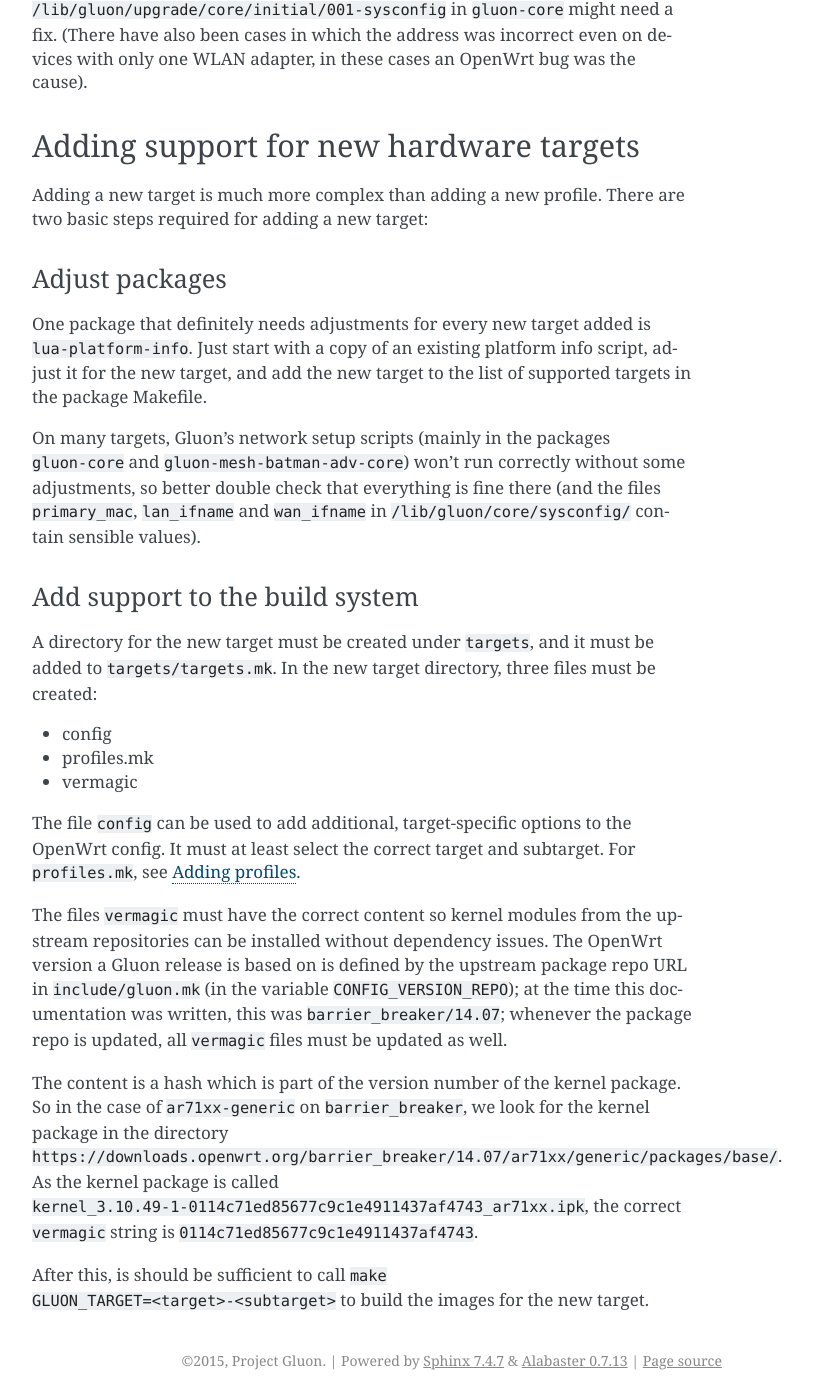
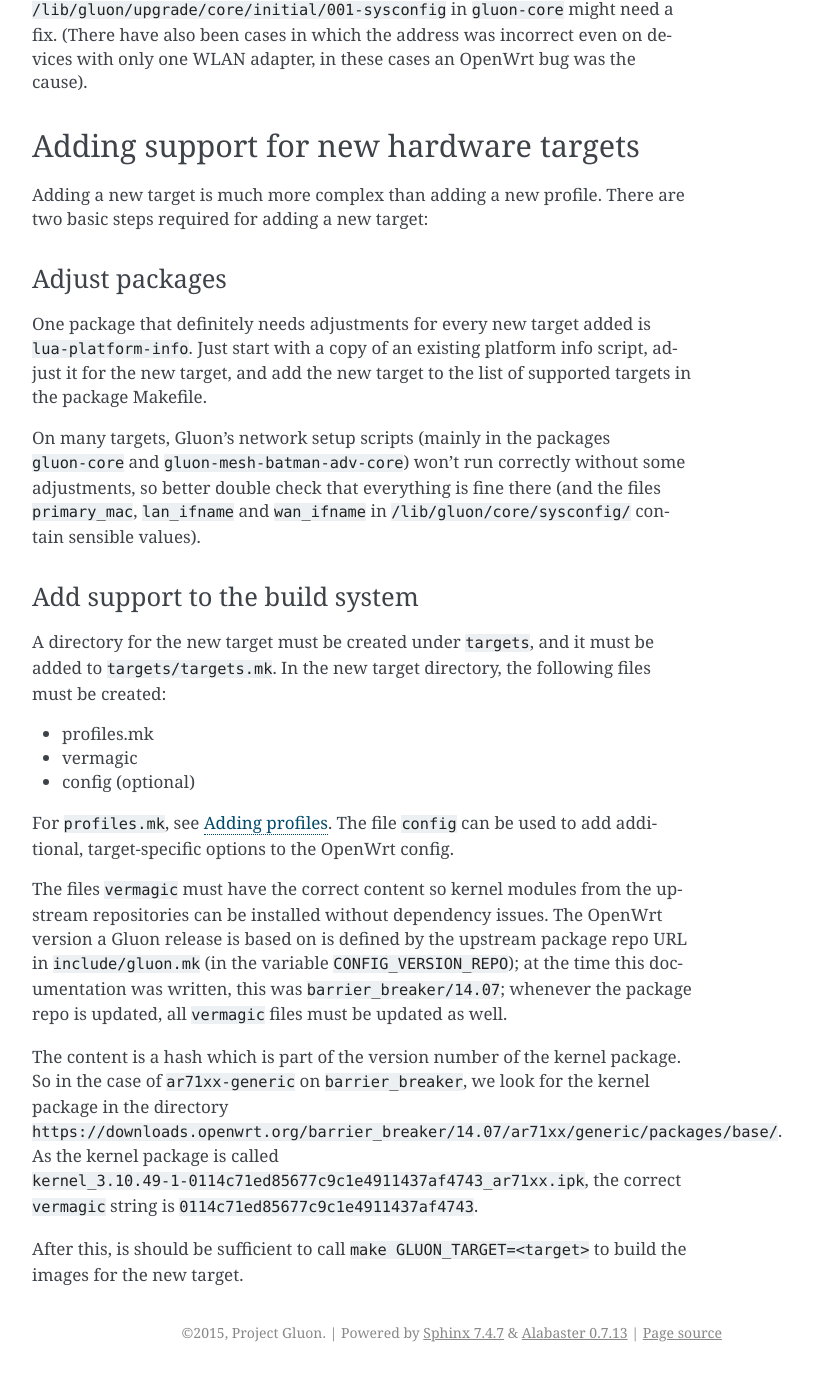
Before and after one commit to freifunk-gluon/gluon, a Sphinx documentation site: the page built from docs/dev/hardware.rst, in a window 1280 px wide and 1400 px high, scrolled down 1488 px. Shown: the whole window, without its empty margins (388-1201 px from the left). Built offline with Sphinx 7.4.7, drawn with Linux system fonts in a browser that asks for light colours; after the commit the page ends 2860 px from its top, so only the background shows below that.

Commit message:
build: implicitly configure board and subtarget options
The file targets/$GLUON_TARGET/config becomes optional, as many targets
only used it to set the board and subtarget.

Also fix targets without subtarget.

```diff
--- a/docs/dev/hardware.rst
+++ b/docs/dev/hardware.rst
@@ -73,14 +73,14 @@ won't run correctly without some adjustments, so better double check that everyt
 Add support to the build system
 '''''''''''''''''''''''''''''''
 A directory for the new target must be created under ``targets``, and it must be added
-to ``targets/targets.mk``. In the new target directory, three files must be created:
+to ``targets/targets.mk``. In the new target directory, the following files must be created:
 
-* config
 * profiles.mk
 * vermagic
+* config (optional)
 
-The file ``config`` can be used to add additional, target-specific options to the OpenWrt config. It
-must at least select the correct target and subtarget. For ``profiles.mk``, see :ref:`hardware-adding-profiles`.
+For ``profiles.mk``, see :ref:`hardware-adding-profiles`.
+The file ``config`` can be used to add additional, target-specific options to the OpenWrt config.
 
 The files ``vermagic`` must have the correct content so kernel modules from the upstream repositories
 can be installed without dependency issues. The OpenWrt version a Gluon release is based on is defined by the upstream package repo URL in ``include/gluon.mk``
@@ -92,4 +92,4 @@ The content is a hash which is part of the version number of the kernel package.
 As the kernel package is called ``kernel_3.10.49-1-0114c71ed85677c9c1e4911437af4743_ar71xx.ipk``, the correct ``vermagic`` string
 is ``0114c71ed85677c9c1e4911437af4743``.
 
-After this, is should be sufficient to call ``make GLUON_TARGET=<target>-<subtarget>`` to build the images for the new target.
+After this, is should be sufficient to call ``make GLUON_TARGET=<target>`` to build the images for the new target.
```
Also changed, not shown: 10 other files.
